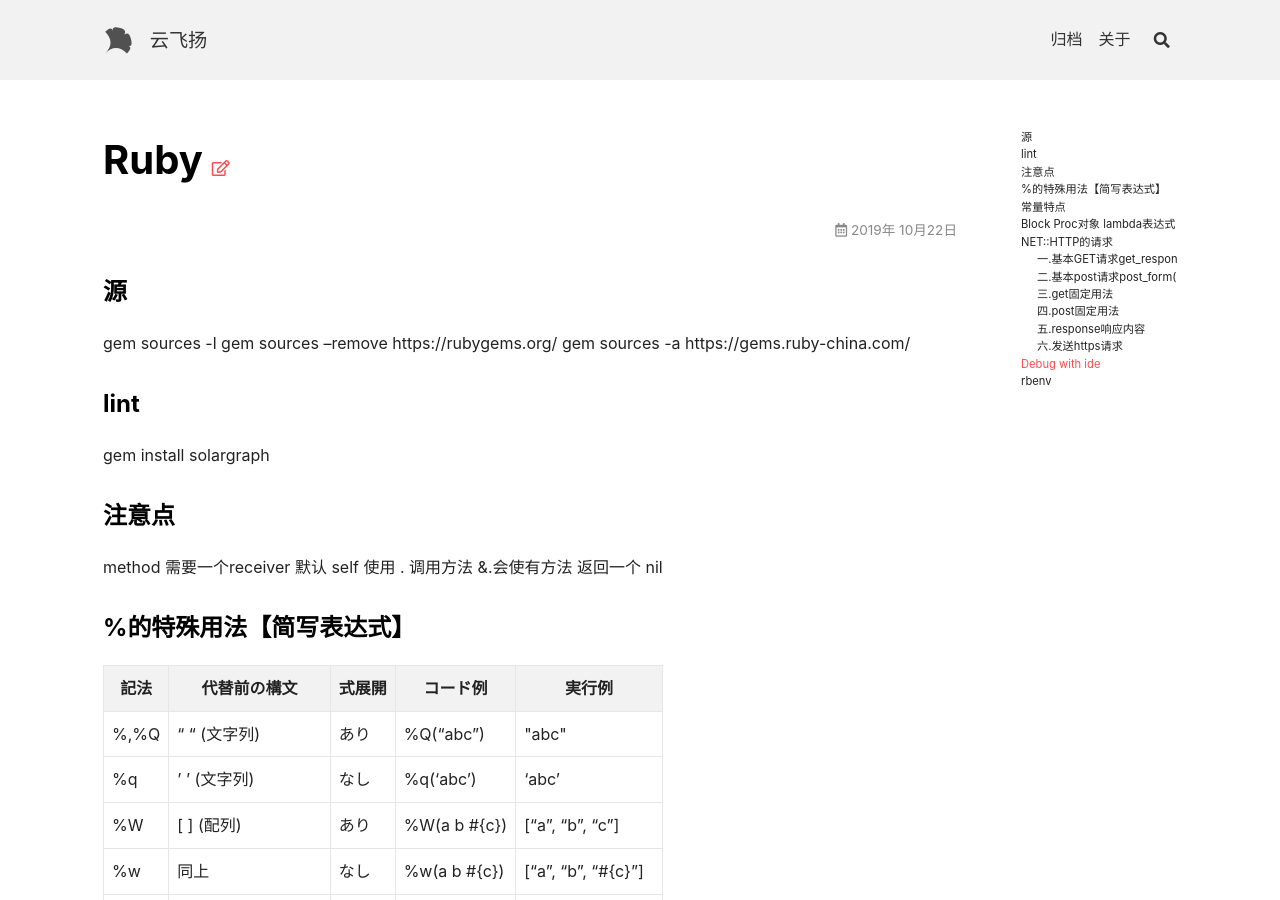
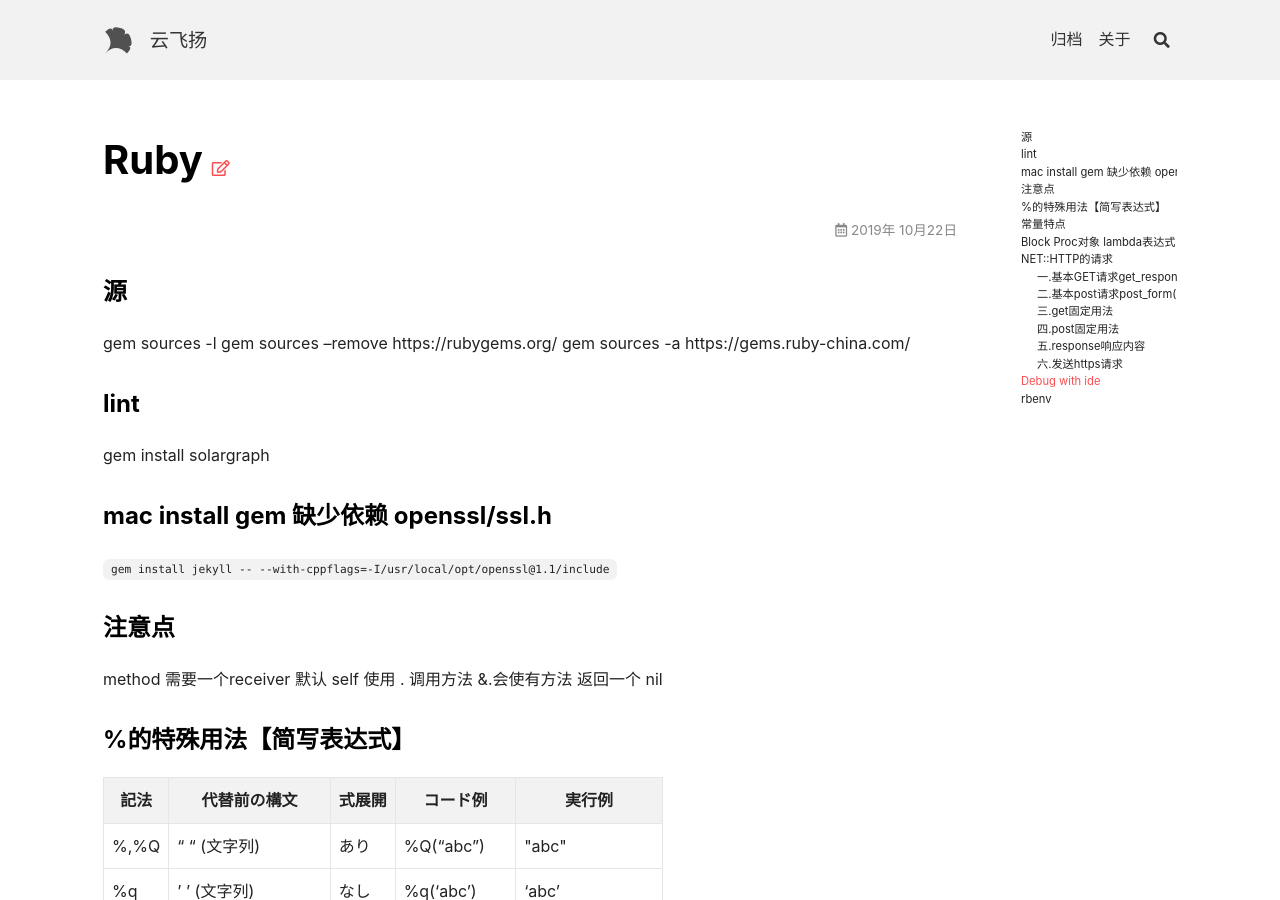
Before and after one commit to zwwland/goe13, a Jekyll site: the page built from _posts/2019-10-22-ruby.md, in a window 1280 px wide and 900 px high. Built offline with Jekyll 4.4.1, drawn with Linux system fonts in a browser that asks for light colours; nearby versions of some CDN libraries.

Commit message:
gem install  code

```diff
--- a/_posts/2019-10-22-ruby.md
+++ b/_posts/2019-10-22-ruby.md
@@ -8,6 +8,9 @@ gem sources -a https://gems.ruby-china.com/
 ### lint
 gem install solargraph
 
+### mac install gem 缺少依赖 openssl/ssl.h
+
+`gem install jekyll -- --with-cppflags=-I/usr/local/opt/openssl@1.1/include`
 ### 注意点
 method
 需要一个receiver 默认 self
```
